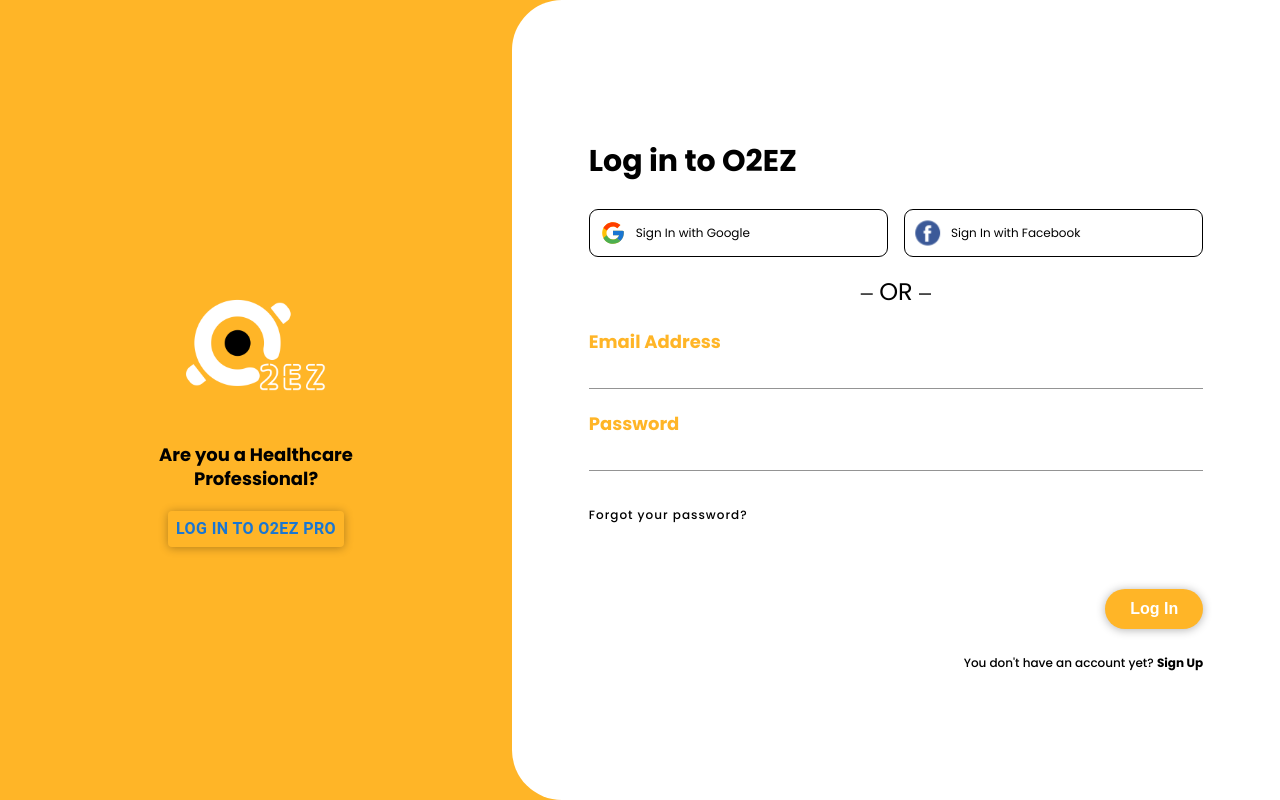
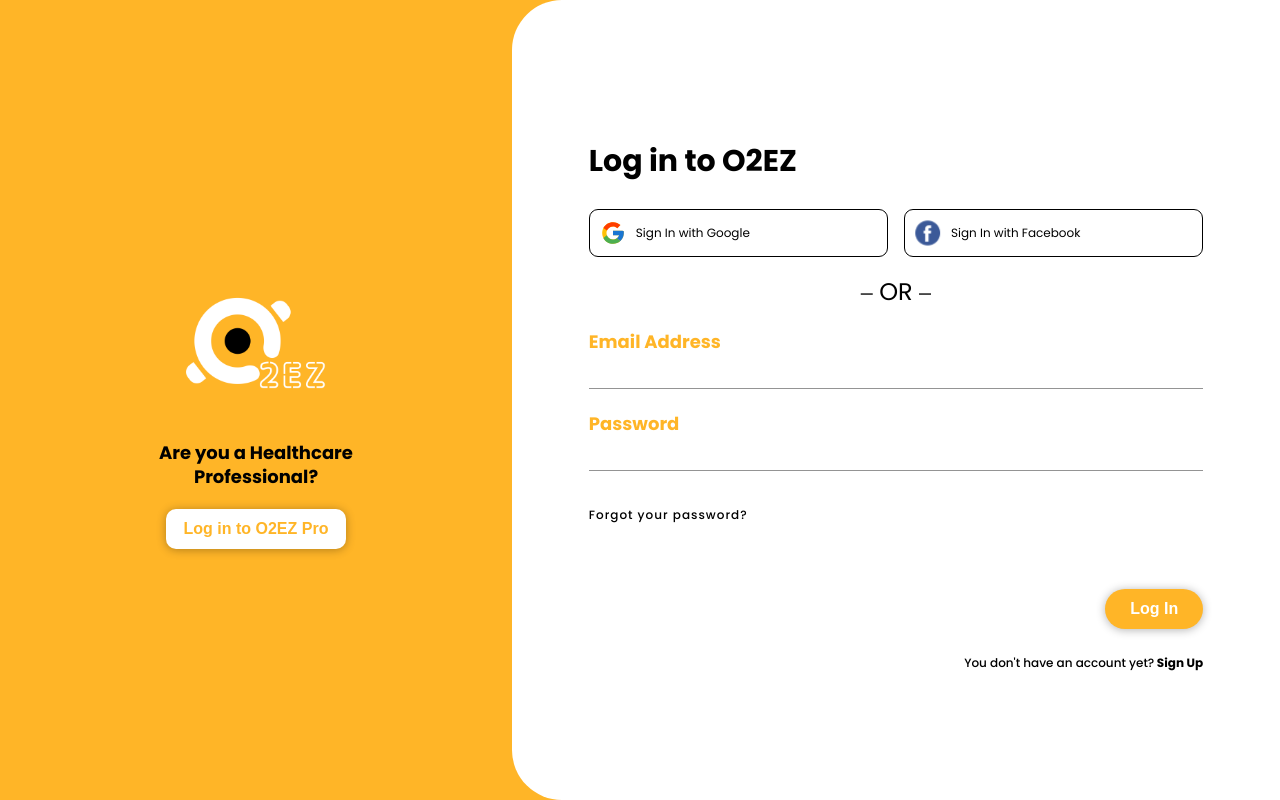
Before and after one commit to EdilAkynbekov/webapp, a Next.js app: page /sign_in in a window 1280 px wide. Built offline with nearby package versions, Linux system fonts and the light colour scheme.

Commit message:
fixed button

```diff
--- a/components/common/CustomButton.tsx
+++ b/components/common/CustomButton.tsx
@@ -4,12 +4,20 @@
 interface IProps {
   children: React.ReactNode;
   style?: React.CSSProperties;
+  variant?: "primary" | "secondary";
 }
 
 const CustomButton = (props: IProps) => {
-  const { children, style } = props;
+  const { children, style, variant = "primary" } = props;
   return (
-    <button style={style} className={styles.customBtn}>
+    <button
+      style={style}
+      className={
+        variant === "primary"
+          ? styles.customBtnPrimary
+          : styles.customBtnSecondary
+      }
+    >
       {children}
     </button>
   );
--- a/pages/sign_in.tsx
+++ b/pages/sign_in.tsx
@@ -1,5 +1,6 @@
 import React from "react";
 import UnstyledButton from "../components/common/UnstylesButton";
+import Link from "next/link";
 import CustomInput from "../components/common/CustomInput";
 import styles from "../styles/homepage.module.scss";
 import Image from "next/image";
@@ -49,11 +50,11 @@
             Are you a Healthcare Professional?
           </Heading6>
         </Box>
-        <Button className={styles.btn}>
+        <CustomButton variant="secondary">
           <BodyText size="sm" fontWeight="700">
             Log in to O2EZ Pro
           </BodyText>
-        </Button>
+        </CustomButton>
       </Box>
       <div className={styles.rightBox}>
         <Box
@@ -115,7 +116,13 @@
                 </BodyText>
               </CustomButton>
               <CaptionText size="lg">
-                You don't have an account yet? <b> Sign Up</b>
+                You don't have an account yet?
+                <Link
+                  href={"/sign_up"}
+                  style={{ textDecoration: "none", color: "black" }}
+                >
+                  <b> Sign Up</b>
+                </Link>
               </CaptionText>
             </Box>
           </form>
--- a/pages/sign_up.tsx
+++ b/pages/sign_up.tsx
@@ -16,6 +16,7 @@
 import Logo from "../assets/images/logo_O2EZ.png";
 import { Box, Button, Input } from "@mui/material";
 import CustomButton from "../components/common/CustomButton";
+import Link from "next/link";
 const SignUp = () => {
   const firstBreakPoint = useMediaQuery("(max-width: 820px)");
   const isMobile = useMediaQuery("(max-width: 600px)");
@@ -49,11 +50,11 @@
             Are you a Healthcare Professional?
           </Heading6>
         </Box>
-        <Button className={styles.btn}>
+        <CustomButton variant="secondary">
           <BodyText size="sm" fontWeight="700">
             Sign up to O2EZ Pro
           </BodyText>
-        </Button>
+        </CustomButton>
       </Box>
       <div className={styles.rightBox}>
         <Box
@@ -120,7 +121,13 @@
                 </BodyText>
               </CustomButton>
               <CaptionText size="lg">
-                Already have an account? <b> Log in here</b>
+                Already have an account?{" "}
+                <Link
+                  href={"/sign_in"}
+                  style={{ textDecoration: "none", color: "black" }}
+                >
+                  <b> Log in here</b>
+                </Link>
               </CaptionText>
             </Box>
           </form>
--- a/styles/components/Common.module.scss
+++ b/styles/components/Common.module.scss
@@ -8,7 +8,7 @@
   gap: 10px;
 }
 
-.customBtn {
+.customBtnPrimary {
   cursor: pointer;
   background-color: #ffb527;
   color: white;
@@ -23,3 +23,29 @@
     background-color: black;
   }
 }
+
+.customBtnSecondary {
+  cursor: pointer;
+  background-color: white;
+  color: #ffb527;
+  border-radius: 10px;
+  text-transform: none;
+  padding: 8px 18px;
+  transition: all 0.5s ease;
+  box-shadow: 0px 1px 10px 0px rgba(0, 0, 0, 0.3);
+  p {
+    margin-block: 8px;
+  }
+  &:hover {
+    background-color: whitesmoke;
+  }
+  @media screen and (max-width: 600px) {
+    border-radius: 4px;
+  }
+  // &:hover {
+  //   background-color: rgb(136, 152, 168);
+  // }
+  &:active {
+    background-color: black;
+  }
+}
```
